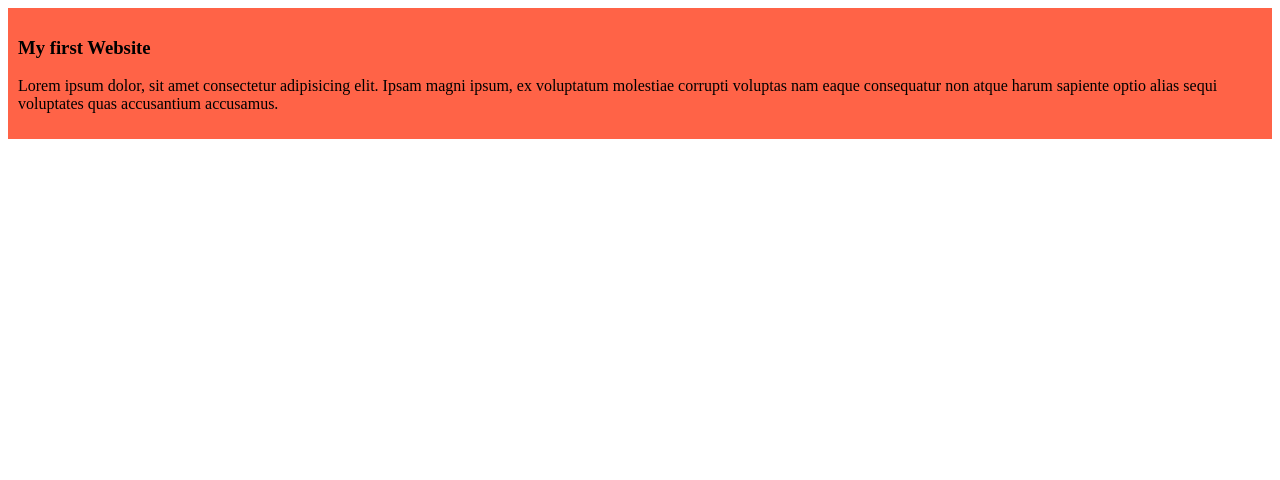
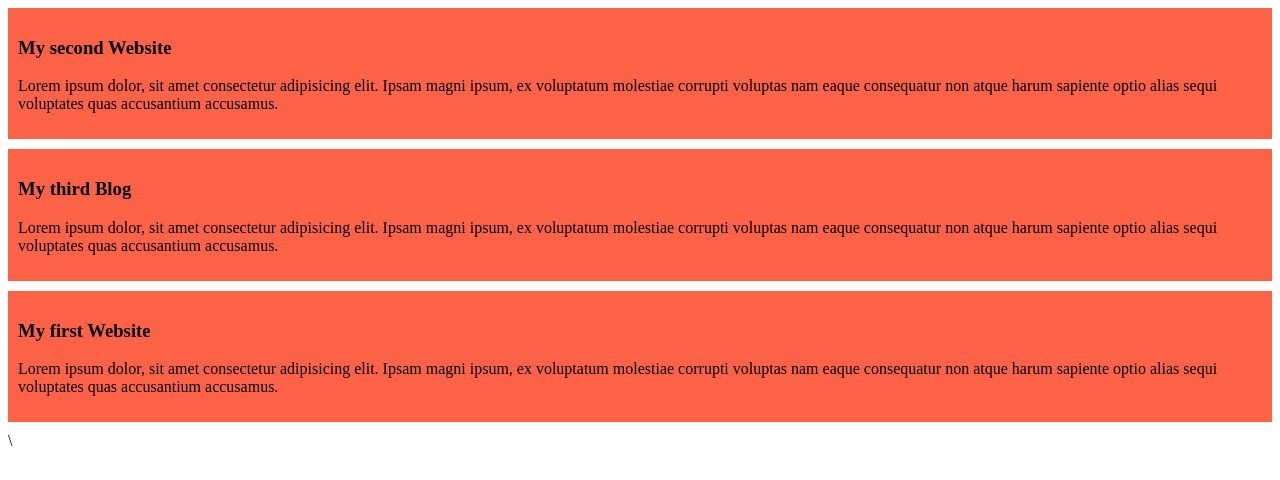
Before and after one commit to jahidhasanjh/my-simple-website, a plain HTML site: page index.html in a window 1280 px wide. Drawn offline with Linux system fonts and the light colour scheme.

Commit message:
added the second and the third blog

```diff
--- a/index.html
+++ b/index.html
@@ -8,8 +8,16 @@
 </head>
 <body>
     <div>
-        <h3>My first Website</h3>
+        <h3>My second Website</h3>
         <p>Lorem ipsum dolor, sit amet consectetur adipisicing elit. Ipsam magni ipsum, ex voluptatum molestiae corrupti voluptas nam eaque consequatur non atque harum sapiente optio alias sequi voluptates quas accusantium accusamus.</p>
     </div>
+<div>
+    <h3>My third Blog</h3>
+    <p>Lorem ipsum dolor, sit amet consectetur adipisicing elit. Ipsam magni ipsum, ex voluptatum molestiae corrupti voluptas nam eaque consequatur non atque harum sapiente optio alias sequi voluptates quas accusantium accusamus.</p>
+</div>
+<div>
+    <h3>My first Website</h3>
+    <p>Lorem ipsum dolor, sit amet consectetur adipisicing elit. Ipsam magni ipsum, ex voluptatum molestiae corrupti voluptas nam eaque consequatur non atque harum sapiente optio alias sequi voluptates quas accusantium accusamus.</p>
+</div>\
 </body>
 </html>
--- a/styles/blog.css
+++ b/styles/blog.css
@@ -1,4 +1,5 @@
 div{
     background-color: tomato ;
     padding: 10px;
+    margin-bottom: 10px;
 }
```
